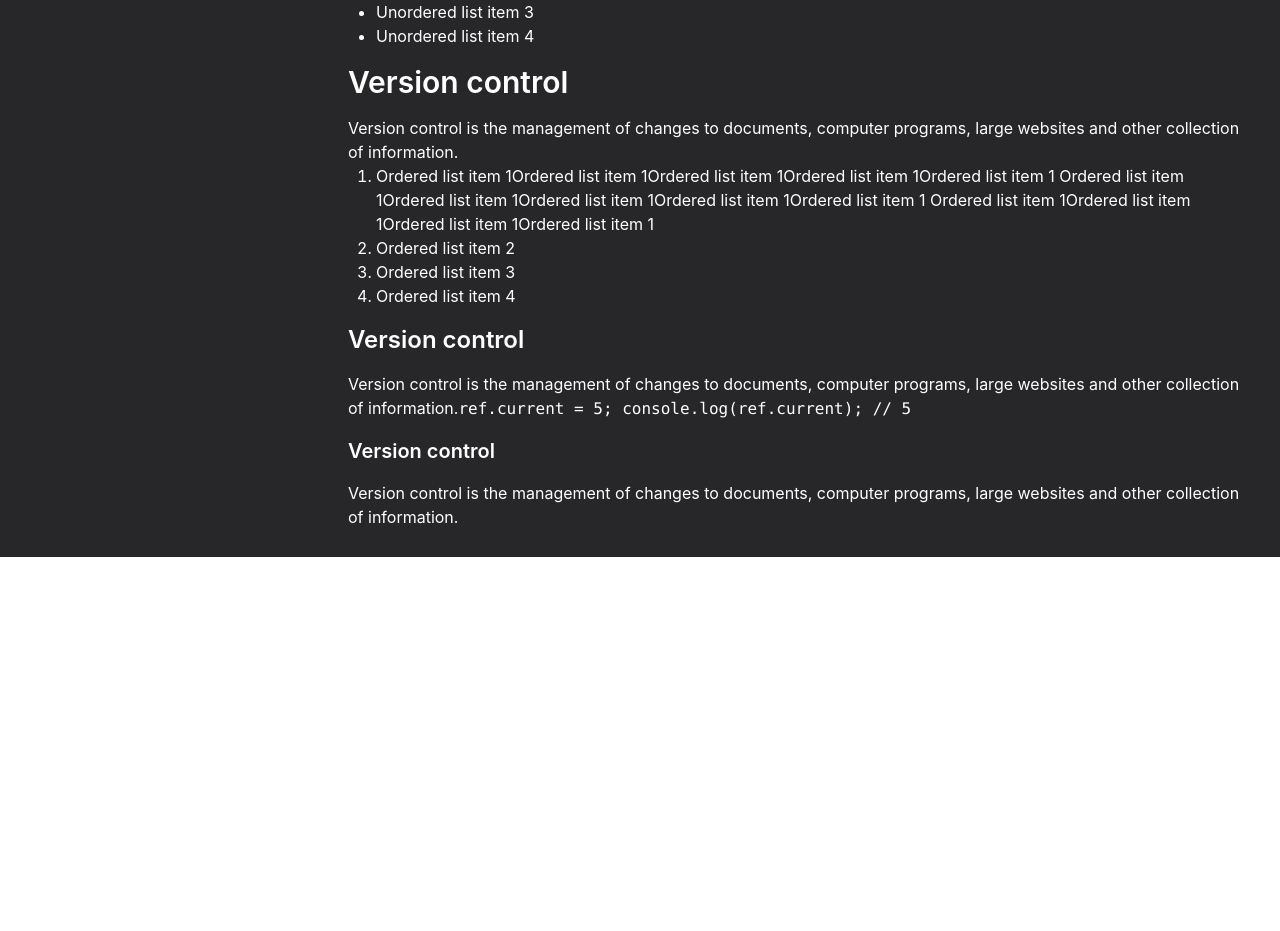
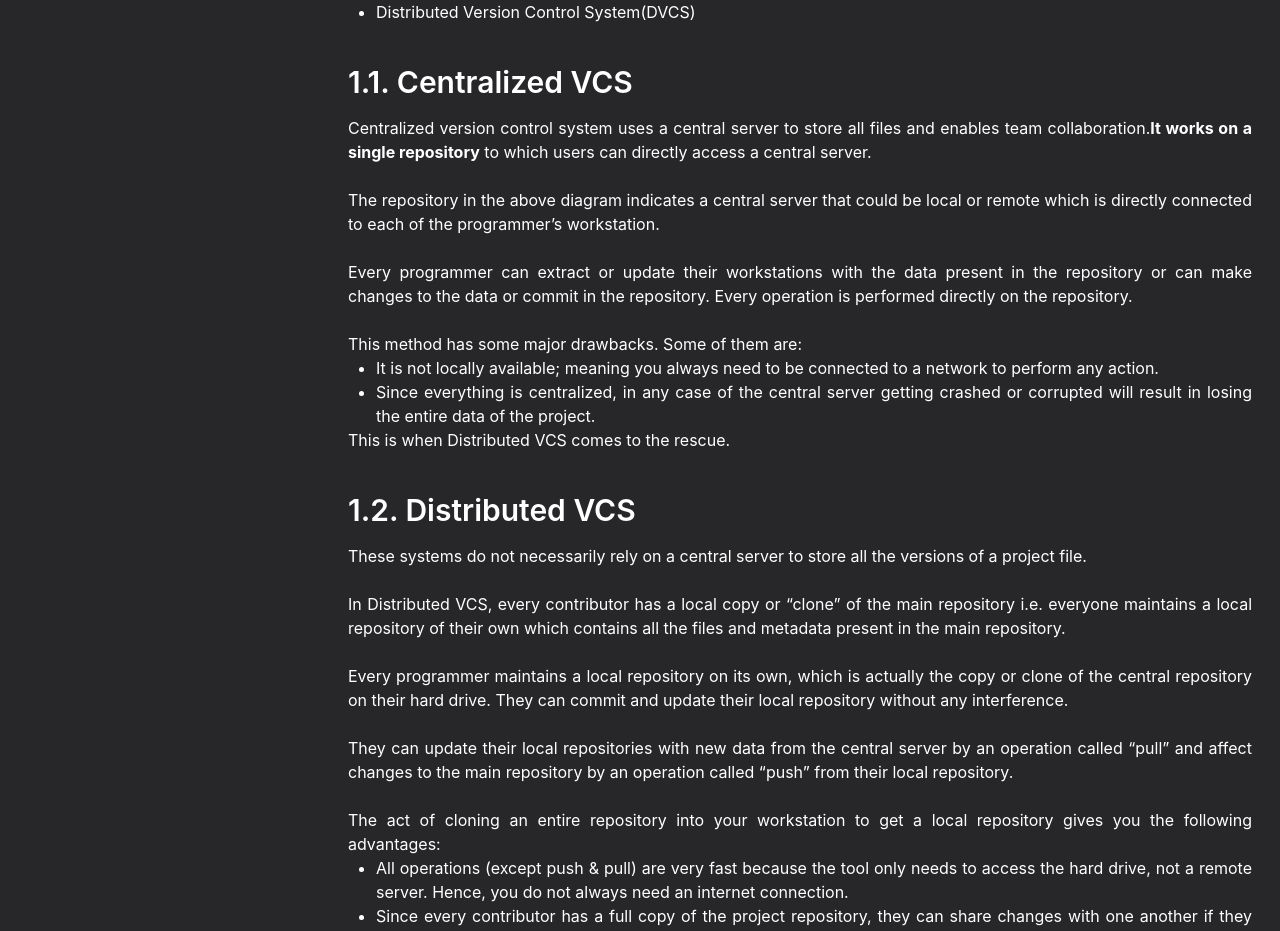
Before and after one commit to user1896/mydocs-using-react, a React (Create React App) app: page / in a window 1280 px wide. Shown: the part 244-1175 px from the top of the page. Before the commit the page ends 801 px from the top, so only its background shows below. Built offline with nearby package versions, Linux system fonts and the light colour scheme.

Commit message:
add CH1 content

```diff
--- a/src/components/content/Git-doc/VersionControl.js
+++ b/src/components/content/Git-doc/VersionControl.js
@@ -1,48 +1,91 @@
-import {Main, Paragraph, H2, H3, H4, H5, UList, OList} from "../../main/MainExports";
+import {Main, P, H2, H3, H4, H5, UList, OList} from "../../main/MainExports";
 
 export default function VersionControl({toggleNavbar}){
 	return (
 		<Main toggleNavbar={toggleNavbar} >
-			<H2>Version control</H2>
-			<Paragraph>
+			<H2>1. Version control</H2>
+			<P>
 				Version control is the management of changes to documents, computer programs, large websites and other
 				collection of information.
+				<br />
+				There are two types of VCs:
 				<UList>
-					<li>Unordered list item 1</li>
-					<li>Unordered list item 2</li>
-					<li>Unordered list item 3</li>
-					<li>Unordered list item 4</li>
+					<li>Centralized Version Control System (CVCS)</li>
+					<li>Distributed Version Control System(DVCS)</li>
 				</UList>
-			</Paragraph>
-			<H3>Version control</H3>
-			<Paragraph>
-				Version control is the management of changes to documents, computer programs, large websites and other
-				collection of information.
-				<OList>
+			</P>
+			<H3>1.1. Centralized VCS</H3>
+			<P>
+				Centralized version control system uses a central server to store all files and enables team
+				collaboration.
+				<strong>It works on a single repository</strong> to which users can directly access a central server.
+			</P>
+			{/* img here */}
+			<P>
+				The repository in the above diagram indicates a central server that could be local or remote which is
+				directly connected to each of the programmer’s workstation.
+			</P>
+			<P>
+				Every programmer can extract or update their workstations with the data present in the repository or
+				can make changes to the data or commit in the repository. Every operation is performed directly on
+				the repository.
+			</P>
+			<P>
+				This method has some major drawbacks. Some of them are:
+				<UList>
 					<li>
-						Ordered list item 1Ordered list item 1Ordered list item 1Ordered list item 1Ordered list item 1
-						Ordered list item 1Ordered list item 1Ordered list item 1Ordered list item 1Ordered list item 1
-						Ordered list item 1Ordered list item 1Ordered list item 1Ordered list item 1
+						It is not locally available; meaning you always need to be connected to a network to perform any
+						action.
 					</li>
-					<li>Ordered list item 2</li>
-					<li>Ordered list item 3</li>
-					<li>Ordered list item 4</li>
-				</OList>
-			</Paragraph>
-			<H4>Version control</H4>
-			<Paragraph>
-				Version control is the management of changes to documents, computer programs, large websites and other
-				collection of information.
-				<code>
-					ref.current = 5;
-					console.log(ref.current); // 5
-				</code>
-			</Paragraph>
-			<H5>Version control</H5>
-			<Paragraph>
-				Version control is the management of changes to documents, computer programs, large websites and other
-				collection of information.
-			</Paragraph>
+					<li>
+						Since everything is centralized, in any case of the central server getting crashed or corrupted
+						will result in losing the entire data of the project.
+					</li>
+				</UList>
+				This is when Distributed VCS comes to the rescue.
+			</P>
+			<H3>1.2. Distributed VCS</H3>
+			<P>
+				These systems do not necessarily rely on a central server to store all the versions of a project file.
+			</P>
+			<P>
+				In Distributed VCS, every contributor has a local copy or “clone” of the main repository i.e. everyone
+				maintains a local repository of their own which contains all the files and metadata present in the
+				main repository.
+			</P>
+			{/* img here */}
+			<P>
+				Every programmer maintains a local repository on its own, which is actually the copy or clone of the
+				central repository on their hard drive. They can commit and update their local repository without
+				any interference.
+			</P>
+			<P>
+				They can update their local repositories with new data from the central server by an operation
+				called “pull” and affect changes to the main repository by an operation called “push” from their
+				local repository.
+			</P>
+			<P>
+				The act of cloning an entire repository into your workstation to get a local repository gives you the
+				following advantages:
+				<UList>
+					<li>
+						All operations (except push & pull) are very fast because the tool only needs to access the hard
+						drive, not a remote server. Hence, you do not always need an internet connection.
+					</li>
+					<li>
+						Since every contributor has a full copy of the project repository, they can share changes with one
+						another if they want to get some feedback before affecting changes in the main repository.
+					</li>
+					<li>
+						It lets developers work in an isolated environment, deferring (تأجيل) integration until they’re at
+						a convenient point to merge with other users.
+					</li>
+					<li>
+						If the central server gets crashed at any point of time, the lost data can be easily recovered
+						from any one of the contributor’s local repositories.
+					</li>
+				</UList>
+			</P>
 		</Main>
 	)
 }
--- a/src/components/main/Main.js
+++ b/src/components/main/Main.js
@@ -1,5 +1,5 @@
 export default function Main({children, toggleNavbar}){
-	const mainClassName = `p-7 max-w-screen-2xl ${ toggleNavbar ? "hidden" : "" }`
+	const mainClassName = `text-justify p-7 max-w-screen-lg ${ toggleNavbar ? "hidden" : "" }`
 
 	return(
 		<div className="pt-12 lg:ml-80 flex justify-center" >
--- a/src/components/main/MainExports.js
+++ b/src/components/main/MainExports.js
@@ -1,5 +1,5 @@
 import Main from "./Main";
-import Paragraph from "./Paragraph";
+import P from "./P";
 import H2 from "./H2";
 import H3 from "./H3";
 import H4 from "./H4";
@@ -7,4 +7,4 @@ import H5 from "./H5";
 import UList from "./UList";
 import OList from "./OList";
 
-export {Main, Paragraph, H2, H3, H4, H5, UList, OList}
+export {Main, P, H2, H3, H4, H5, UList, OList}
--- /dev/null
+++ b/src/components/main/P.js
@@ -0,0 +1,8 @@
+export default function P({children}){
+	return (
+		<>
+			<p className="" >{children}</p>
+			<br />
+		</>
+	)
+}
--- a/src/components/main/Paragraph.js
+++ /dev/null
@@ -1,5 +0,0 @@
-export default function Paragraph({children}){
-	return (
-		<p className="" >{children}</p>
-	)
-}
```
